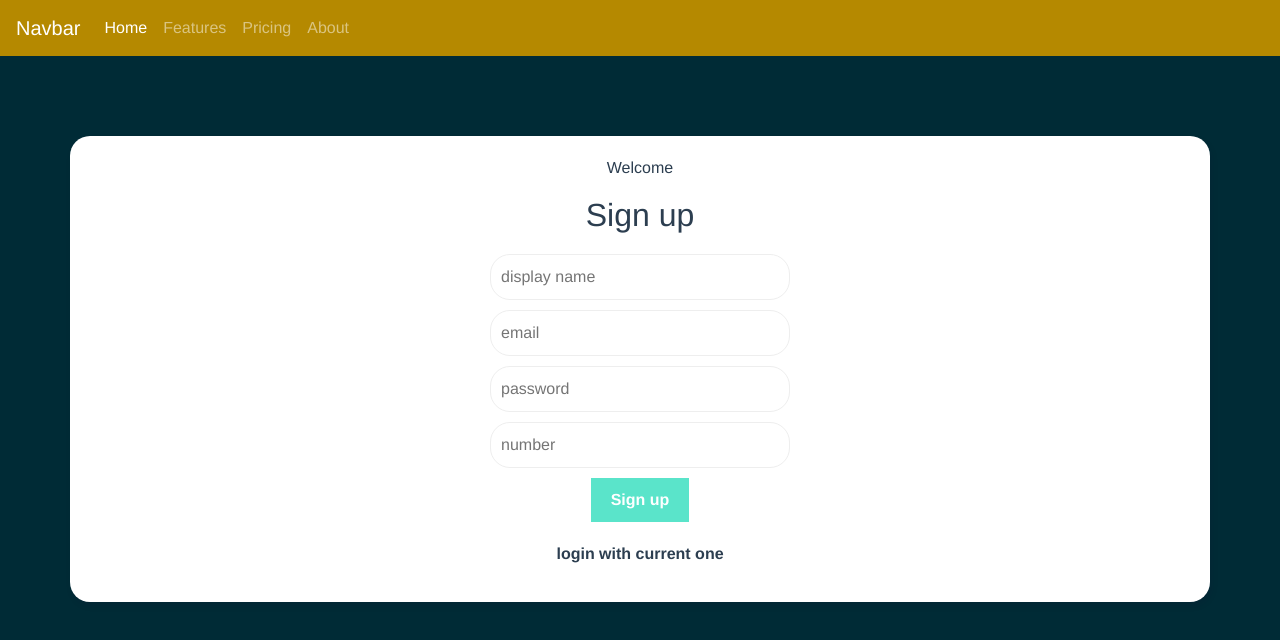
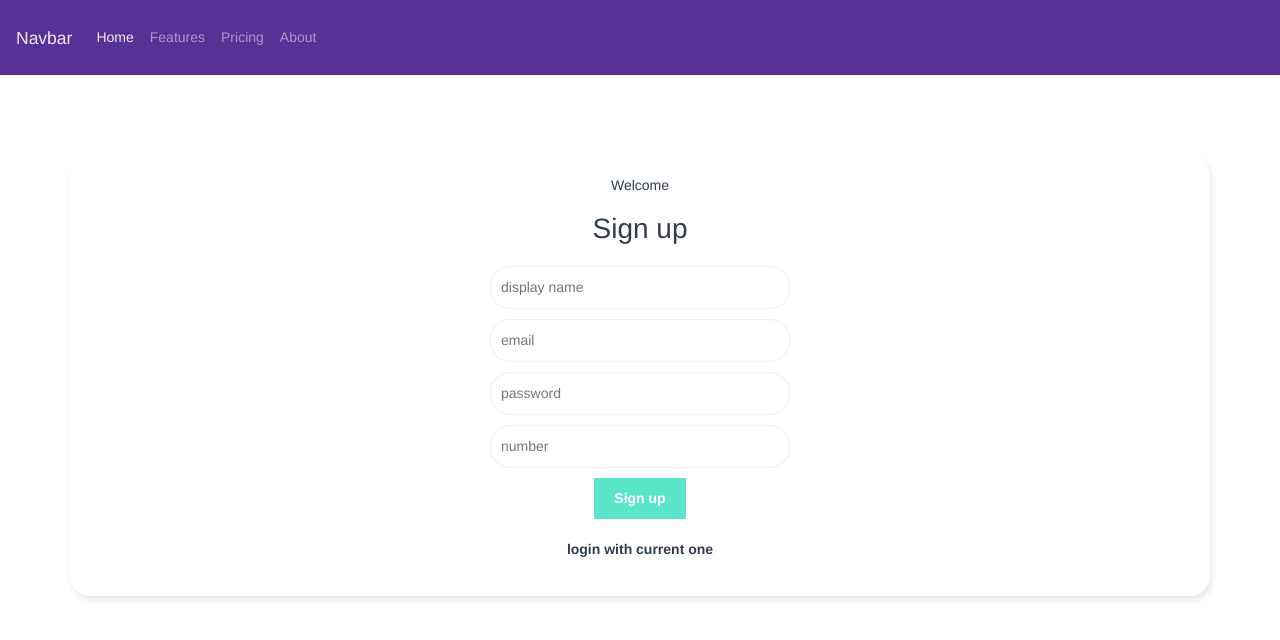
Before and after one commit to ravinduf/sensor-monitor, a Vue app in the folder frontend/: page / in a window 1280 px wide. Shown: the top 640 px of the page. Built offline with nearby package versions, Linux system fonts and the light colour scheme; what vue-sweetalert2 would draw is missing.

Commit message:
update app vue

```diff
--- a/frontend/src/App.vue
+++ b/frontend/src/App.vue
@@ -3,7 +3,7 @@
     <app-bar></app-bar>
     <router-view/>
 
-    <link rel="stylesheet" href="https://bootswatch.com/4/solar/bootstrap.min.css">
+    <link rel="stylesheet" href="https://bootswatch.com/4/pulse/bootstrap.min.css">
 
 
   </div>
```
